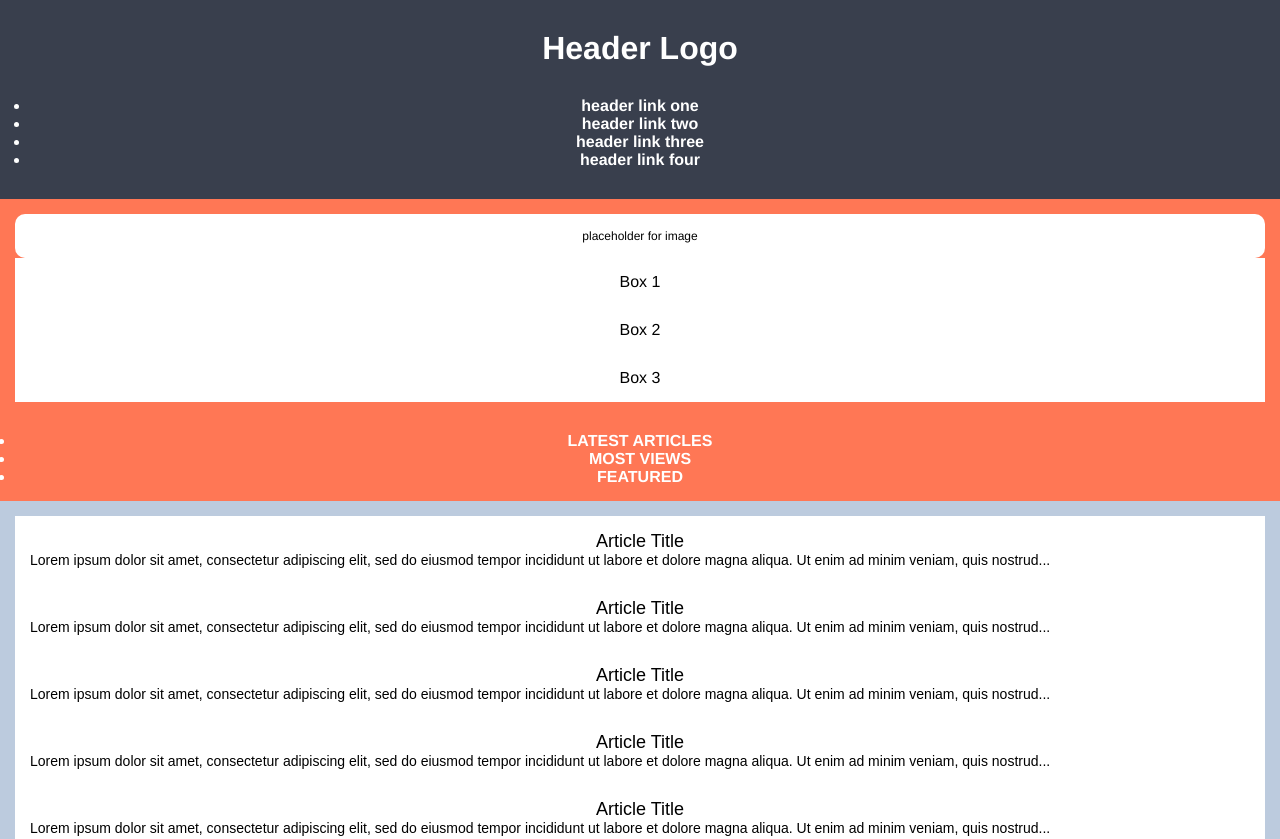
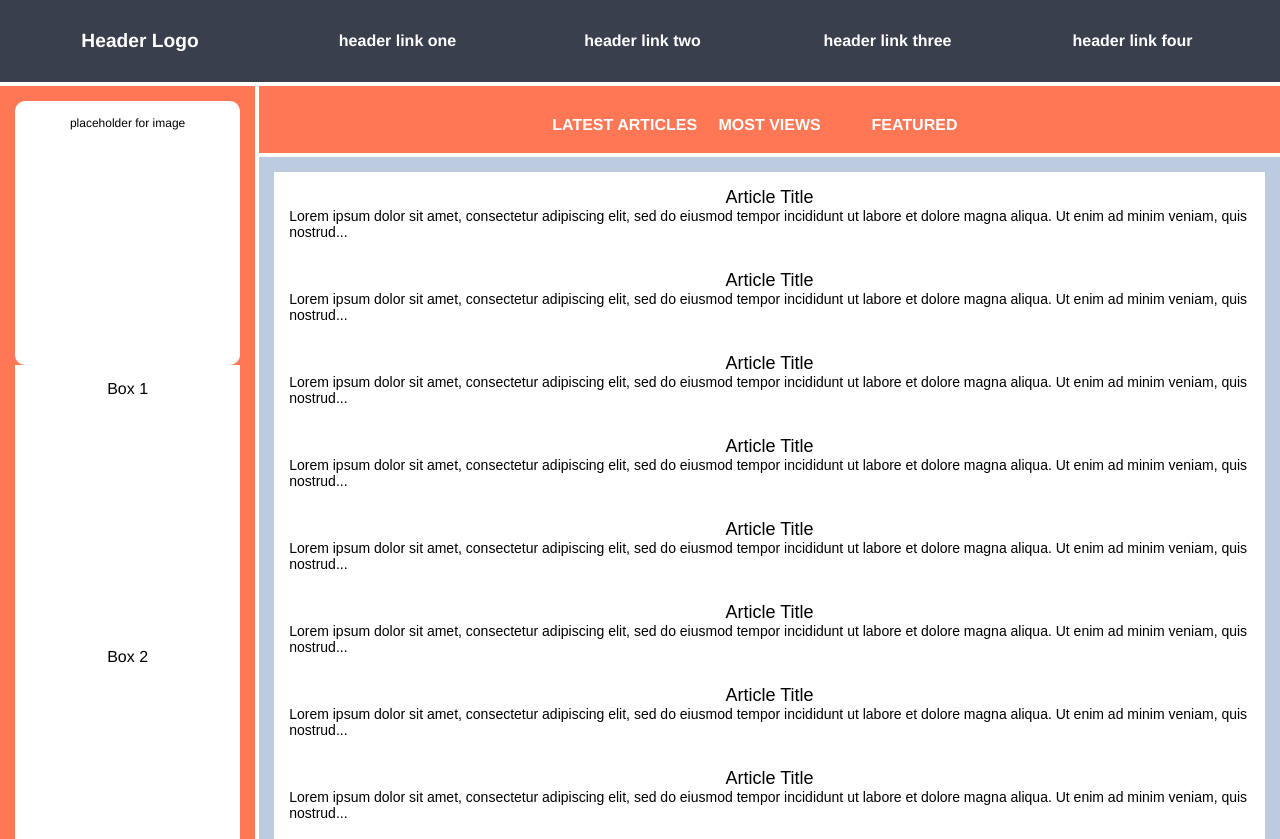
Before and after one commit to Ozioma45/Odins_Projects, a plain HTML site: page Css-exercises/grid/03-grid-layout-3/index.html in a window 1280 px wide. Shown: the top 839 px of the page. Drawn offline with Linux system fonts and the light colour scheme.

Commit message:
completed the header section

```diff
--- a/Css-exercises/grid/03-grid-layout-3/style.css
+++ b/Css-exercises/grid/03-grid-layout-3/style.css
@@ -5,6 +5,16 @@
 
 .container {
   text-align: center;
+  display: grid;
+  grid-template-columns: 1fr 4fr;
+  grid-template-rows: 1fr auto;
+  gap: 4px;
+  grid-template-areas:
+    "header header"
+    "sidebar nav"
+    "sidebar article"
+    "footer footer"
+  ;
 }
 
 .container div {
@@ -17,15 +27,33 @@
 
 .header {
   background-color: #393f4d;
+  grid-area: header;
+  display: inline-grid;
+  grid-template-columns: 1fr 4fr;
+  align-items: center;
+}
+
+.header>.logo{
+  font-size: 1.2rem;
+}
+
+.menu ul{
+  display: grid;
+  grid-template-columns: 1fr 1fr 1fr 1fr;
+  gap: 10px;
 }
 
 .menu ul,
 .menu li {
   font-size: 16px;
+  list-style: none;
 }
 
 .sidebar {
   background-color: #FF7755;
+  grid-area: sidebar;
+  display: inline-grid;
+
 }
 
 .sidebar .photo {
@@ -46,15 +74,24 @@
 
 .nav {
   background-color: #FF7755;
+  grid-area: nav;
+}
+
+.nav ul{
+  display: inline-grid;
+  grid-template-columns: 1fr 1fr 1fr;
+
 }
 
 .nav ul li {
   font-size: 16px;
   text-transform: uppercase;
+  list-style: none;
 }
 
 .article {
   background-color: #bccbde;
+  grid-area: article;
 }
 
 .article p {
@@ -83,6 +120,7 @@
 
 .footer {
   background-color: #393f4d;
+  grid-area: footer;
 }
 
 .footer p {
```
